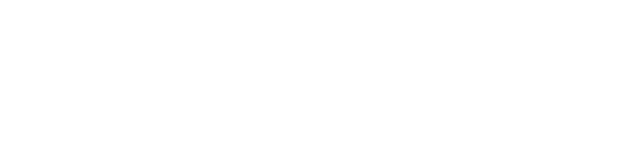
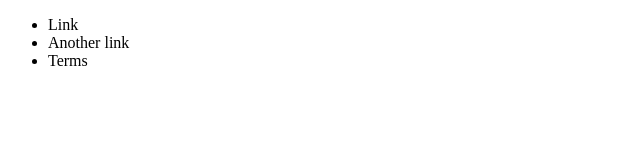
Before and after one commit to Froyj/demo-github-project, a plain HTML site: page index.html in a window 1280 px wide. Shown: the whole page, without its empty margins (0-640 px from the left). Drawn offline with Linux system fonts and the light colour scheme.

Commit message:
basic structure footer

```diff
--- a/index.html
+++ b/index.html
@@ -7,6 +7,12 @@
   <title>Document</title>
 </head>
 <body>
-
+  <footer>
+    <ul>
+      <li>Link</li>
+      <li>Another link</li>
+      <li>Terms</li>
+    </ul>
+  </footer>
 </body>
 </html>
```
